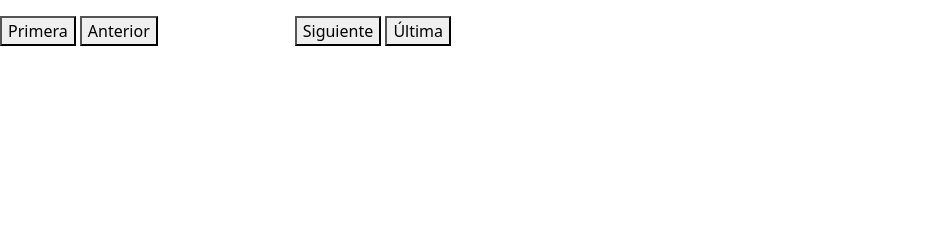
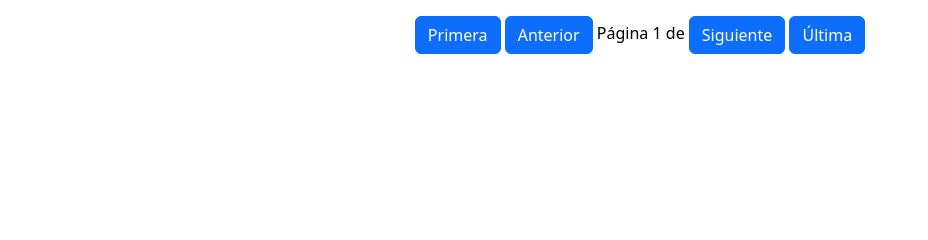
Before and after one commit to DavidCounagoGonzalez/AprendiendoPython, a Django app: page /gestion/comunicados/ in a window 1280 px wide. Shown: the part 320-560 px from the top of the page, without its empty margins (0-928 px from the left). Run offline with Django 5.2, Linux system fonts and the light colour scheme; a user stored in the database is signed in; data that the repository does not hold is empty; some libraries are stand-ins or nearby versions.

Commit message:
Paginación terminada

```diff
--- a/CanalEtico/CanalEticoApp/static/js/gestion.js
+++ b/CanalEtico/CanalEticoApp/static/js/gestion.js
@@ -7,6 +7,9 @@
 
         if (data.count >= 1) { //Comprobamos que se haya producido la transacción
             let lista = "";
+
+            document.getElementById('total-pages').innerHTML = Math.ceil(data.count/25)
+
             data.results.forEach((comunicado) => { //Recorremos los datos recibidos aplicando los filtros solicitados
                 if (comunicado.token.includes(busqueda)) { //Aquellos que el token contenga con lo indicado en el input
 
@@ -40,7 +43,7 @@
                     }
                 }
             });
-            cuerpoTabla.innerHTML = lista; //Añadimos la lista de filas guardadas posteriormente al cuerpod e la tabla en el html
+            cuerpoTabla.innerHTML = lista; //Añadimos la lista de filas guardadas posteriormente al cuerpo de la tabla en el html
         } else {
             alert("Comunicados no encontrados...")
         }
--- a/CanalEtico/CanalEticoApp/templates/gestion.html
+++ b/CanalEtico/CanalEticoApp/templates/gestion.html
@@ -17,7 +17,8 @@
                         <div class="col-12 col-lg-6">
                             <div id="custom-search-input">
                                 <div class="input-group col-md-12">
-                                    <input type="text" class="form-control" placeholder="Buscar..." name="buscar" id="buscar" value="{{ request.GET.buscar }}">
+                                    <input type="text" class="form-control" placeholder="Buscar..." name="buscar"
+                                        id="buscar" value="{{ request.GET.buscar }}">
                                 </div>
                             </div>
                         </div>
@@ -26,7 +27,8 @@
                         </div>
                         <div class="mb-3">
                             <div class="form-check">
-                                <input class="form-check-input" type="checkbox" value="" name="solucionado" id="solucionado" checked>
+                                <input class="form-check-input" type="checkbox" value="" name="solucionado"
+                                    id="solucionado" checked>
                                 <label class="form-check-label" for="solucionado">
                                     Solucionado
                                 </label>
@@ -52,12 +54,14 @@
             </table>
         </div>
     </div>
-    <div id="paginator">
-        <button id="first-page">Primera</button>
-        <button id="prev-page">Anterior</button>
-        <span id="page-info">Página <span id="current-page">1</span> de <span id="total-pages">1000</span></span>
-        <button id="next-page">Siguiente</button>
-        <button id="last-page">Última</button>
+    <div class="d-flex justify-content-center">
+        <div class="mb-3" id="paginator">
+            <button class="btn btn-primary" id="first-page">Primera</button>
+            <button class="btn btn-primary" id="prev-page">Anterior</button>
+            <span style="color: black;" id="page-info">Página <span id="current-page">1</span> de <span id="total-pages"></span></span>
+            <button class="btn btn-primary" id="next-page">Siguiente</button>
+            <button class="btn btn-primary" id="last-page">Última</button>
+        </div>
     </div>
 </div>
 </div>
```
Also changed, not shown: CanalEtico/CanalEticoApp/viewsAdmin.py (line endings or trailing spaces).
